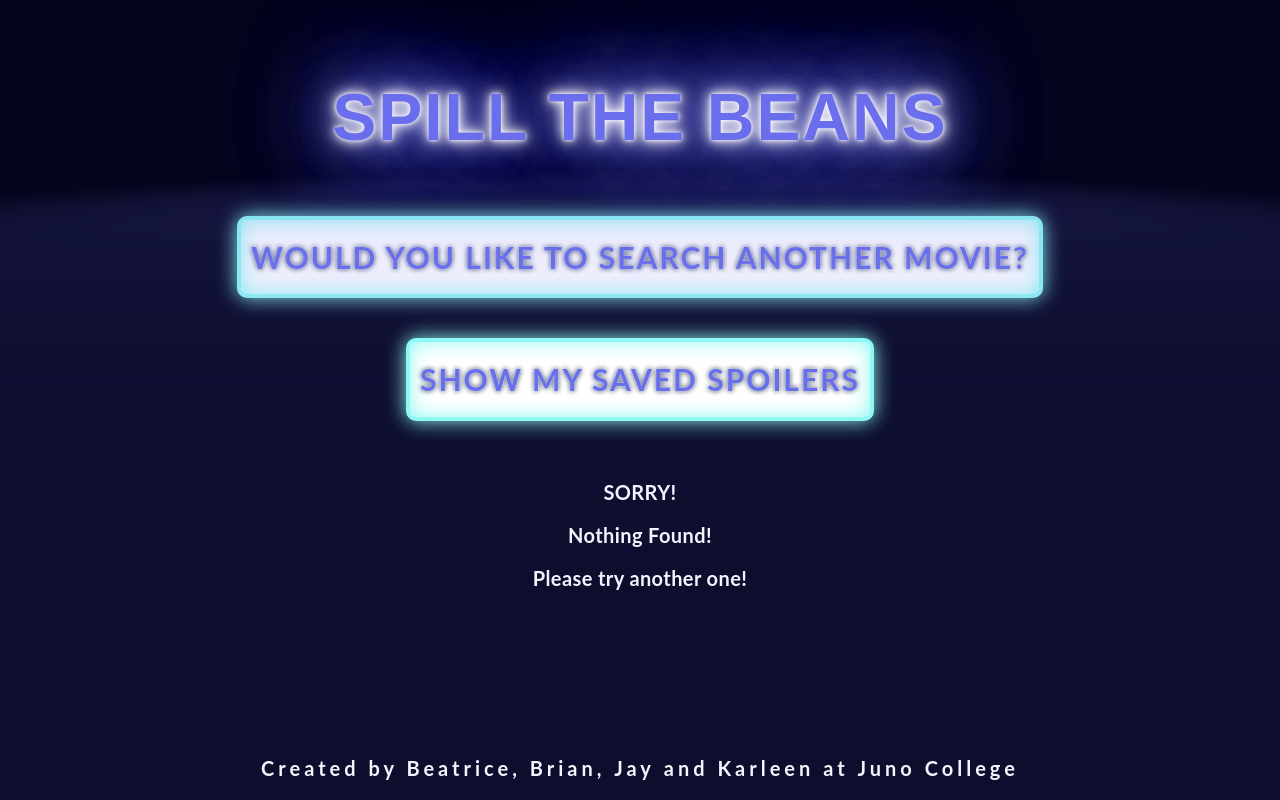
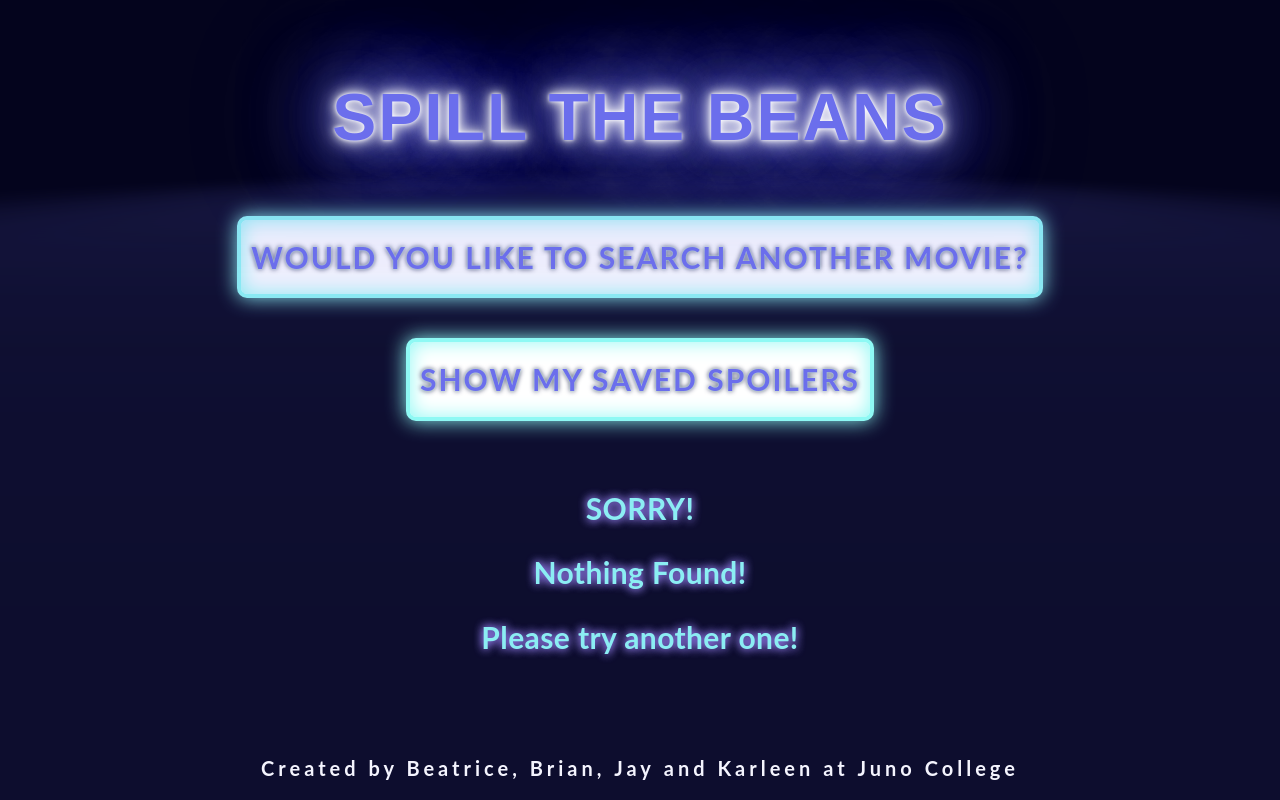
Before and after one commit to spill-the-beans/spill-the-beans, a React (Create React App) app: page /gifsList in a window 1280 px wide. Shown: the top 800 px of the page. Built offline with nearby package versions, Linux system fonts and the light colour scheme.

Commit message:
added styling for NothingFound and fixed key issue for link/li elements

```diff
--- a/src/App.css
+++ b/src/App.css
@@ -292,6 +292,14 @@ ul li {
     text-transform: uppercase;
 }
 
+/* NothingFound styles */
+
+.nothingFound h3 {
+    font-size: 1.5rem;
+    color: #8ef9f4;
+    text-shadow: 0 0 0.5rem rgb(162, 118, 250), 0 0 0.5rem #9495f5;
+}
+
 /* Footer styles */
 
 footer {
--- a/src/Form.js
+++ b/src/Form.js
@@ -24,8 +24,8 @@ const Form = (props) => {
             {
                 props.movieList.map((movie) => {
                     return (
-                        <Link to="/gifsList">
-                            <li onClick={()=>props.handleSelect(movie.id, movie.title)} key={movie.id}>{movie.title}</li>
+                        <Link to="/gifsList" key={movie.id}>
+                            <li onClick={()=>props.handleSelect(movie.id, movie.title)}>{movie.title}</li>
                         </Link>
                     )
                 })
```
